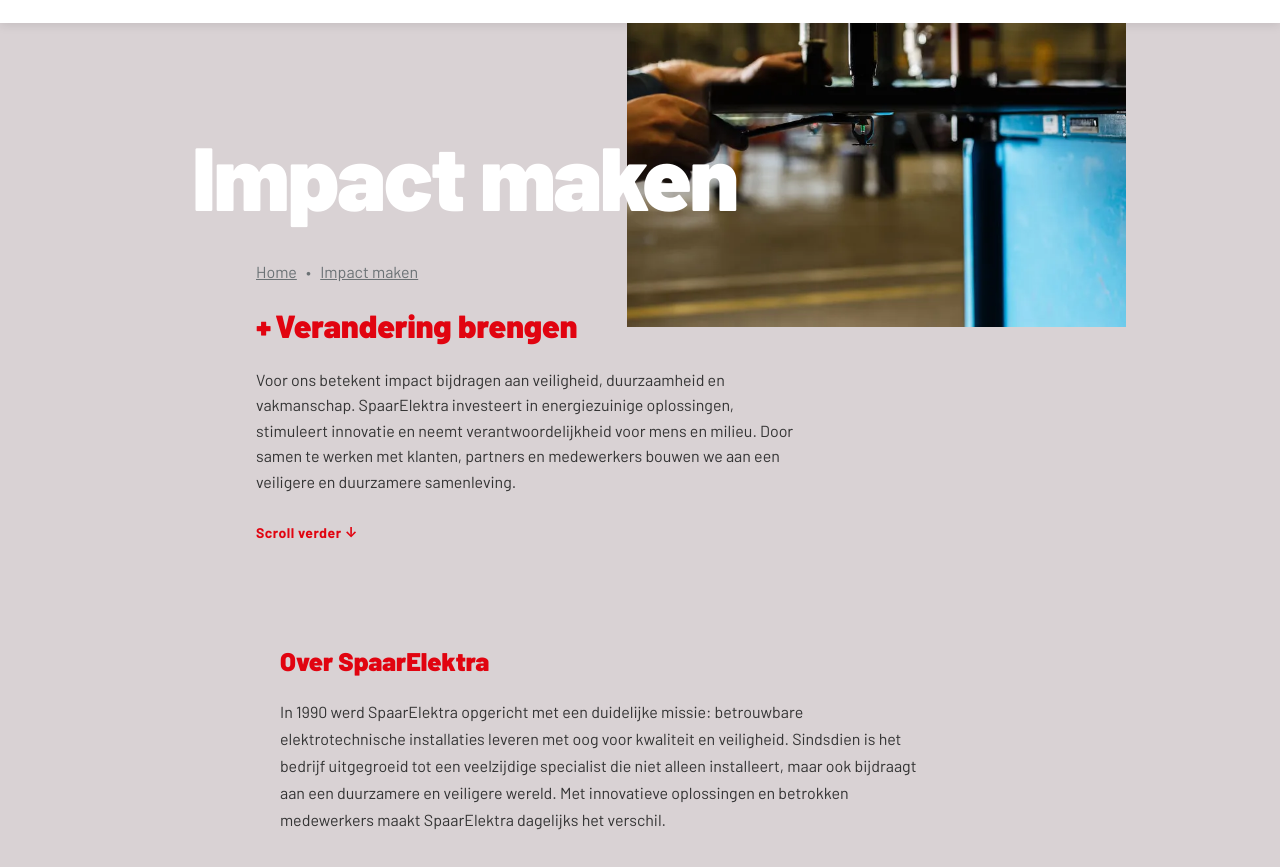
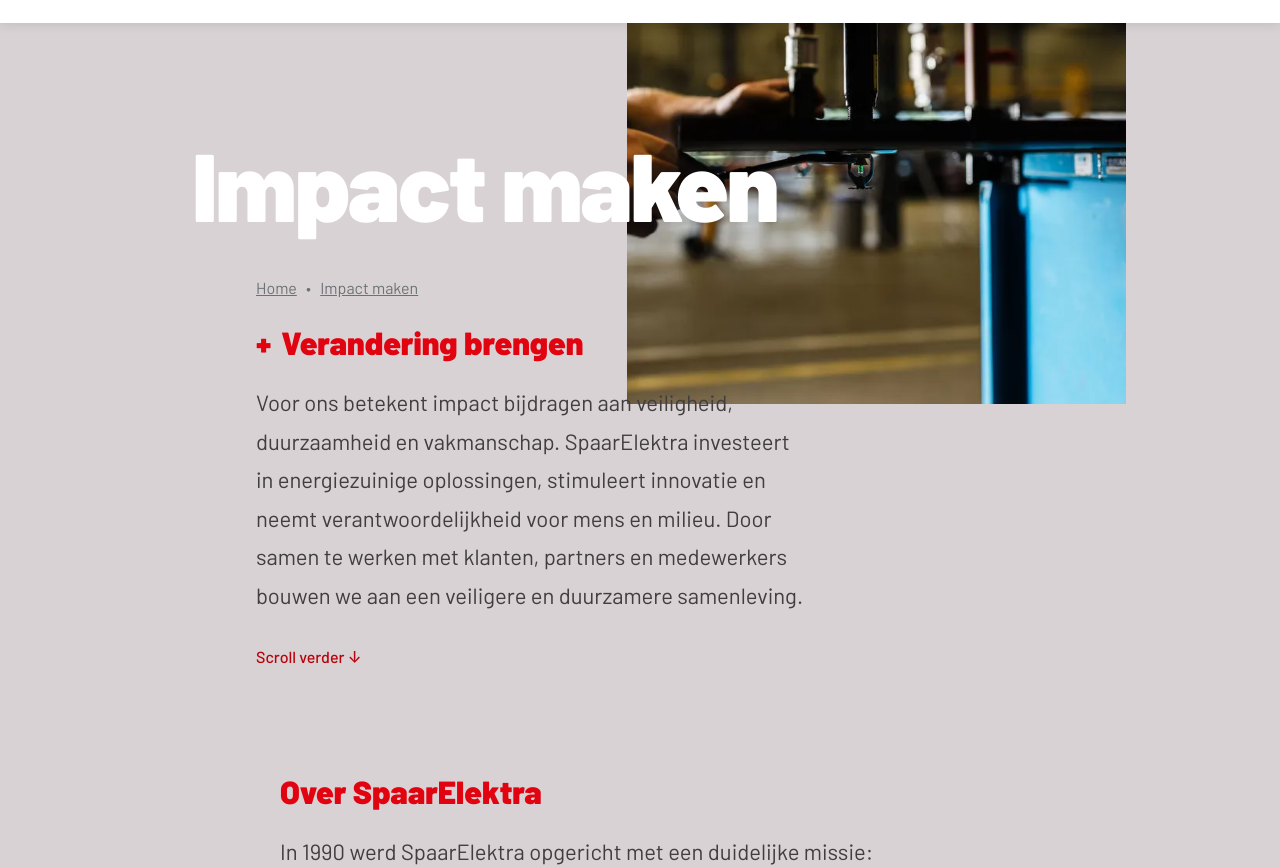
Before and after one commit to Yasar1453/SpaarElektra, a website: page impact.html in a window 1280 px wide. Shown: the part 94-961 px from the top of the page. Drawn offline with Linux system fonts and the light colour scheme.

Commit message:
Impact: typography matchen met projecten pagina (Barlow sizing)

```diff
--- a/impact.css
+++ b/impact.css
@@ -33,10 +33,10 @@
 .imp-hero-title {
     position: relative;
     z-index: 2;
-    font-size: clamp(70px, 7vw, 160px);
+    font-size: clamp(80px, 7.5vw, 170px);
     font-weight: 900;
     color: var(--white);
-    line-height: 1.1;
+    line-height: 1.2;
     letter-spacing: -2px;
     padding-top: 220px;
     margin-left: 15%;
@@ -76,23 +76,22 @@
 
 .imp-hero-subtitle::before {
     content: '+';
-    margin-right: 4px;
+    margin-right: 10px;
     font-weight: 900;
 }
 
 .imp-hero-text {
-    font-size: clamp(16px, 1.2vw, 22px);
-    line-height: 1.6;
-    color: #333;
-    margin-bottom: 24px;
+    font-size: 22px;
+    line-height: 1.75;
+    color: #403e3f;
+    margin-bottom: 30px;
 }
 
 .imp-scroll-link {
-    color: var(--accent);
+    color: var(--accent-dark, var(--accent));
     text-decoration: none;
-    font-size: 14px;
-    font-weight: 700;
-    letter-spacing: 0.5px;
+    font-size: 16px;
+    font-weight: 500;
 }
 
 .imp-scroll-link:hover {
@@ -113,18 +112,18 @@
 }
 
 .imp-section-heading {
-    font-size: clamp(20px, 2vw, 28px);
+    font-size: clamp(26px, 2.5vw, 34px);
     font-weight: 900;
     color: var(--accent);
     margin-bottom: 20px;
-    line-height: 1.3;
+    line-height: 1.33;
 }
 
 .imp-text-inner p {
-    font-size: 16px;
-    line-height: 1.7;
-    color: #333;
-    margin-bottom: 16px;
+    font-size: 22px;
+    line-height: 1.75;
+    color: #403e3f;
+    margin-bottom: 20px;
 }
 
 .imp-text-btn {
@@ -332,18 +331,18 @@
 }
 
 .imp-imgtext-heading {
-    font-size: clamp(20px, 2vw, 28px);
+    font-size: clamp(26px, 2.5vw, 34px);
     font-weight: 900;
     color: var(--accent);
-    margin-bottom: 16px;
-    line-height: 1.3;
+    margin-bottom: 20px;
+    line-height: 1.33;
 }
 
 .imp-imgtext-content p {
-    font-size: 16px;
-    line-height: 1.7;
-    color: #333;
-    margin-bottom: 20px;
+    font-size: 22px;
+    line-height: 1.75;
+    color: #403e3f;
+    margin-bottom: 24px;
 }
 
 .imp-imgtext-btn {
--- a/impact.html
+++ b/impact.html
@@ -8,7 +8,7 @@
     <link rel="preconnect" href="https://fonts.gstatic.com" crossorigin>
     <link href="https://fonts.googleapis.com/css2?family=Barlow:wght@400;500;600;700;800;900&display=swap" rel="stylesheet">
     <link rel="stylesheet" href="styles.css?v=5">
-    <link rel="stylesheet" href="impact.css?v=6">
+    <link rel="stylesheet" href="impact.css?v=7">
 </head>
 <body>
     <!-- Header -->
```
